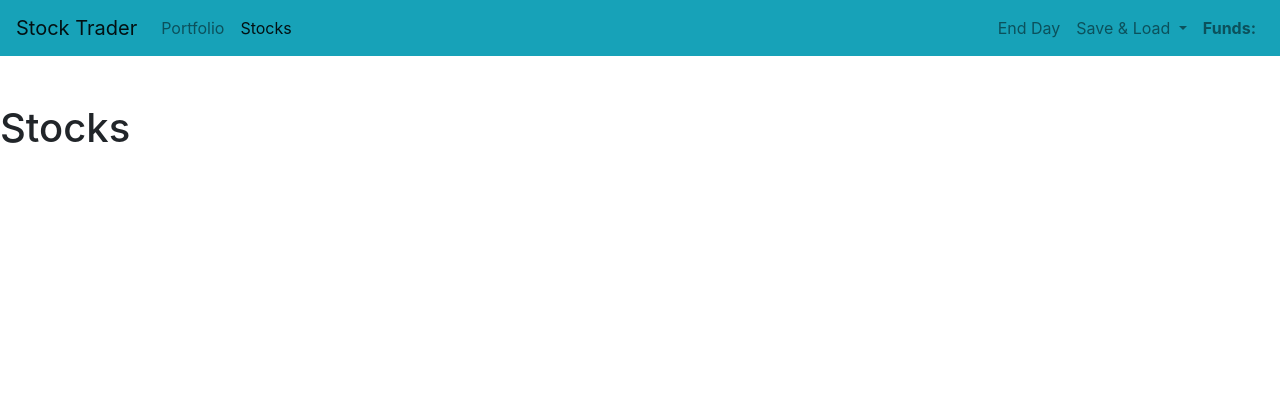
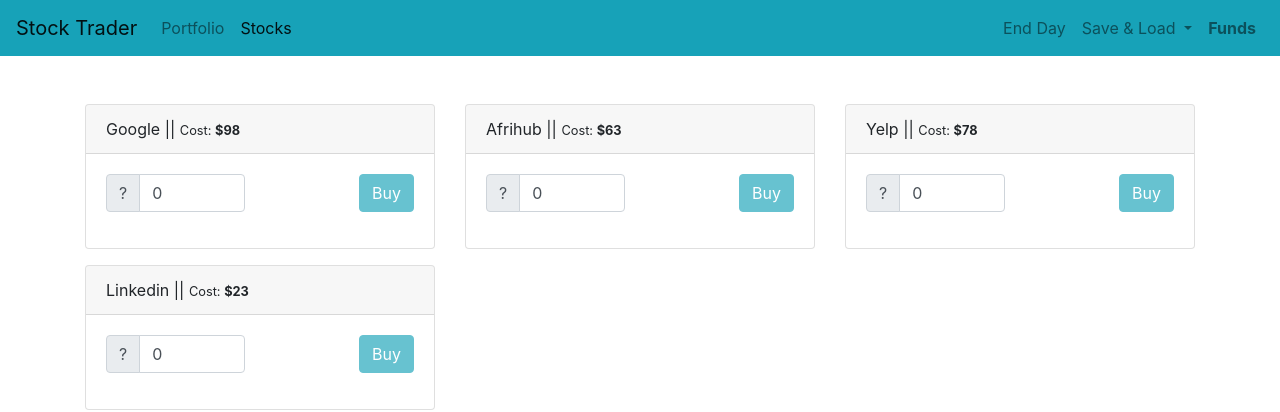
Before and after one commit to Brondchux/vue-shares, a Vue app: page /stocks in a window 1280 px wide. Shown: the top 412 px of the page. Built offline with nearby package versions, Linux system fonts and the light colour scheme.

Commit message:
Stocks Modified

```diff
--- a/src/components/Header.vue
+++ b/src/components/Header.vue
@@ -13,7 +13,7 @@
             </ul>
             <ul class="navbar-nav navbar-right">
                 <li class="nav-item">
-                    <a class="nav-link" @click="endDay" style="cursor: pointer">End Day</a>
+                    <a class="nav-link" style="cursor: pointer">End Day</a>
                 </li>
                 <li class="nav-item dropdown">
                     <a
@@ -31,7 +31,7 @@
                     </div>
                 </li>
                 <li class="nav-item">
-                    <a class="nav-link" href="#" tabindex="-1" aria-disabled="true"><b>Funds: {{ funds | currency }}</b></a>
+                    <a class="nav-link" href="#" tabindex="-1" aria-disabled="true"><b>Funds</b></a>
                 </li>
             </ul>
         </div>
--- a/src/components/stocks/Stock.vue
+++ b/src/components/stocks/Stock.vue
@@ -1,3 +1,51 @@
 <template>
-    <h1>Stocks - Stock</h1>
+    <div class="col-md-4 mb-3">
+        <div class="card">
+            <div class="card-header">
+                {{ stock.name }} || <small>Cost: <b>${{ stock.price }}</b></small>
+            </div>
+            <div class="card-body">
+                <div class="row">
+                    <div class="col-md-6">
+                        <div class="input-group mb-3">
+                            <div class="input-group-prepend">
+                                <span class="input-group-text">?</span>
+                            </div>
+                            <input type="text" class="form-control" placeholder="Quantity" v-model.number="quantity">
+                        </div>
+                    </div>
+                    <div class="col-md-6">
+                        <button
+                            class="btn btn-info float-right"
+                            @click="buyStock"
+                            :disabled="quantity <= 0 || !Number.isInteger(quantity)">
+                        Buy</button>
+                    </div>
+                </div>
+            </div>
+        </div>
+    </div>
 </template>
+
+<script>
+export default {
+    props: ['stock'],
+    data() {
+        return {
+            quantity: 0
+        }
+    },
+    methods: {
+        buyStock() {
+            const order = {
+                stockId: this.stock.id,
+                stockPrice: this.stock.price,
+                quantity: this.quantity
+            }
+
+            console.log(order)
+            this.quantity = 0
+        }
+    }
+}
+</script>
--- a/src/components/stocks/Stocks.vue
+++ b/src/components/stocks/Stocks.vue
@@ -1,3 +1,26 @@
 <template>
-    <h1>Stocks</h1>
+    <div class="container">
+        <div class="row">
+            <app-stock v-for="(stock, index) in stocks" :key="index" :stock="stock"></app-stock>
+        </div>
+    </div>
 </template>
+
+<script>
+import Stock from './Stock.vue';
+export default {
+    data() {
+        return {
+            stocks: [
+                { id: 1, name: 'Google', price: 98 },
+                { id: 2, name: 'Afrihub', price: 63 },
+                { id: 3, name: 'Yelp', price: 78 },
+                { id: 4, name: 'Linkedin', price: 23 }
+            ]
+        }
+    },
+    components: {
+        appStock: Stock
+    }
+}
+</script>
```
